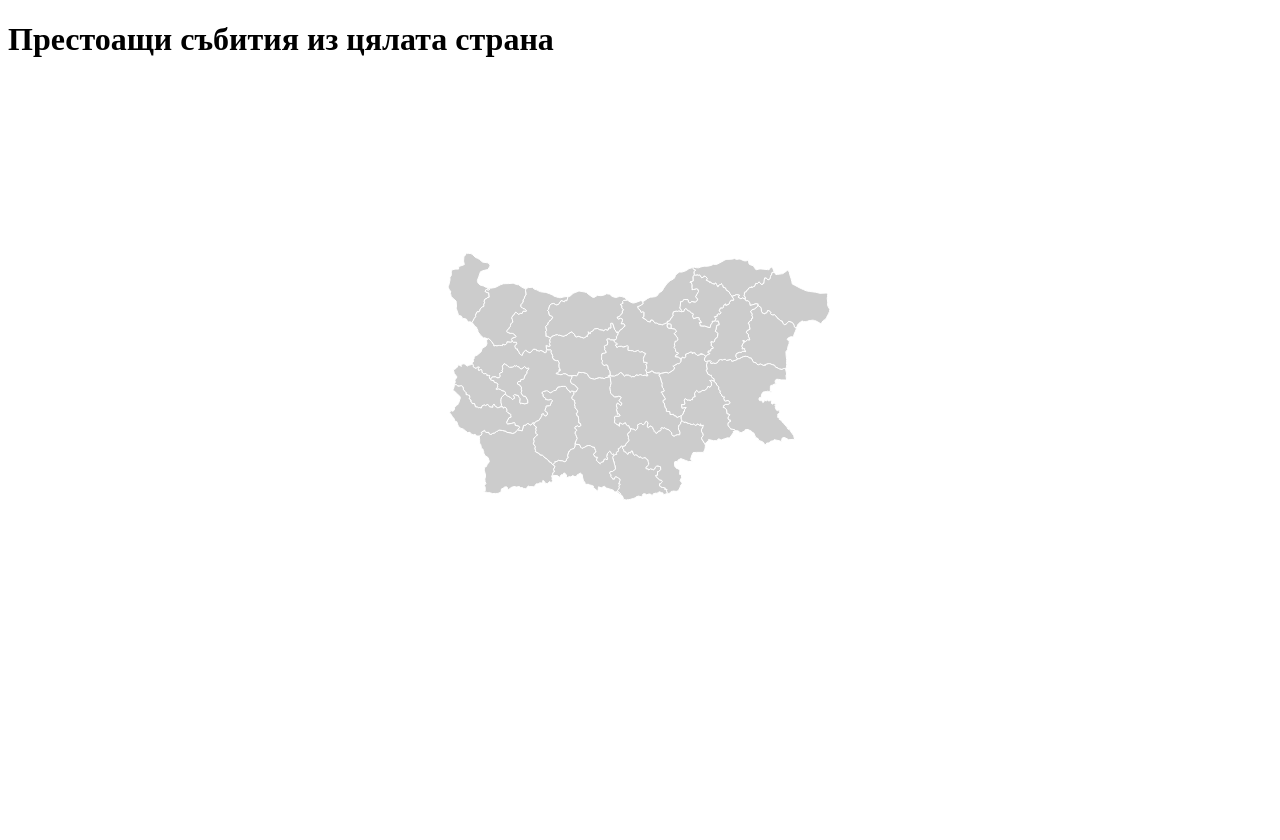
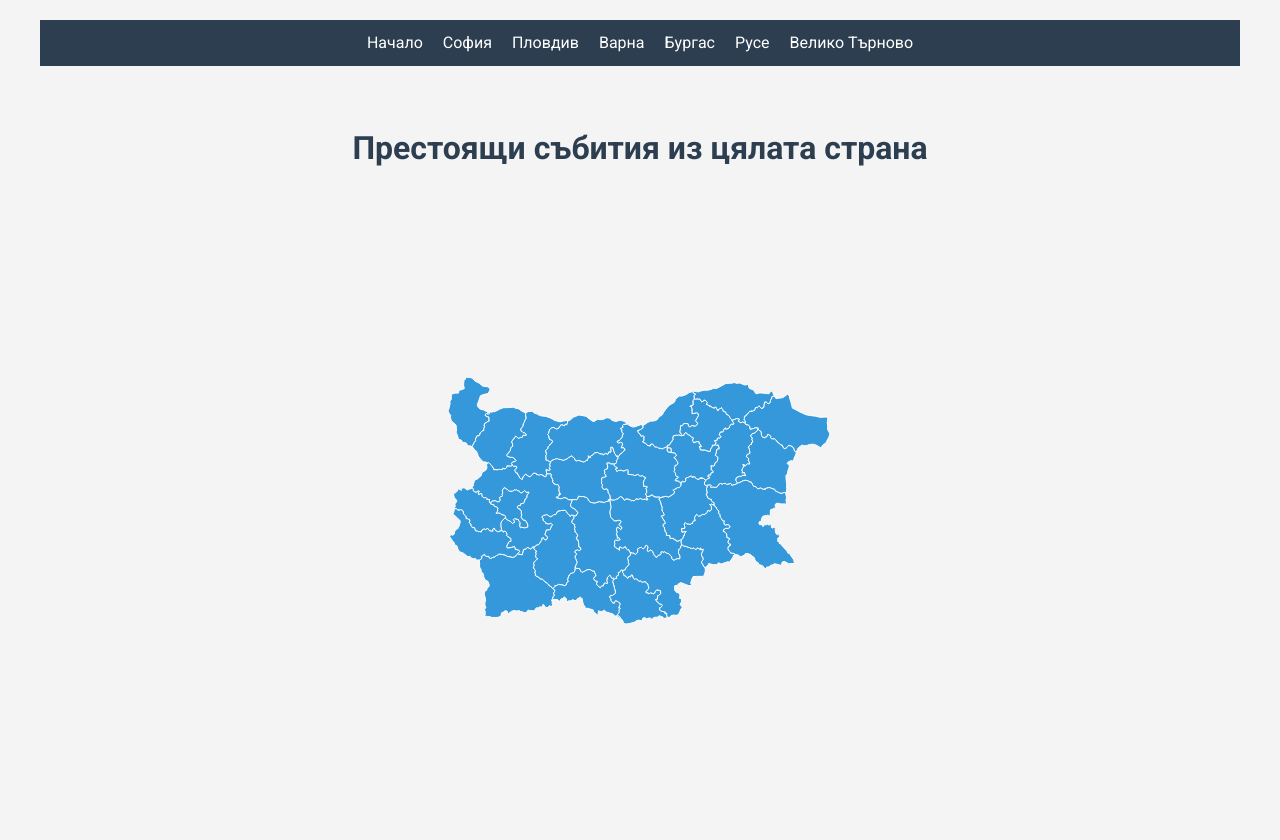
Before and after one commit to dhdimitrov/Ticket-App, a Flask app: page / in a window 1280 px wide. Before the commit the page ends 500 px from the top, so only its background shows below. Run offline with Flask 3, Linux system fonts and the light colour scheme.

Commit message:
Functionalities and beautify

```diff
--- a/app.py
+++ b/app.py
@@ -2,6 +2,7 @@ from flask import Flask, render_template, jsonify
 import requests
 from bs4 import BeautifulSoup
 from deep_translator import GoogleTranslator
+import re
 
 app = Flask(__name__)
 
@@ -29,14 +30,17 @@ def biletbg():
 
     concerts = []
     for event in soup.find_all('div', class_='upcoming-events-box'):
+        image_div = event.find('div', class_='img-top')
+        image = extract_image_url(image_div)
         name = event.find('h5').text.strip()
-            # date = event.find('span', class_='date').text.strip()
-        concerts.append({"name": name})
+        place = event.find(class_='upcoming-events-place').text.strip()
+        date = event.find('span').text.strip()
+        concerts.append({"image": image, "name": name, "place": place, "date": date})
     return concerts
 
 def grabo(region):
-    city = translate_city(region)
-    url = f"https://grabo.bg/events/{city.lower()}/popular#s"
+    city = translate_city(region).lower().replace(" ", "-")
+    url = f"https://grabo.bg/events/{city}/popular#s"
     response = requests.get(url)
     concerts = []
     if response.status_code == 200:
@@ -45,11 +49,17 @@ def grabo(region):
         events = soup.find_all('div', class_='e_deal')
 
         for event in events:
+            image_div = event.find('div', class_='ed_image')
             title_div = event.find('div', class_='ed_event_title')
+            place_div = event.find('div', class_='ed_venue')
+            date_div  = event.find('div', class_='ed_date')
 
             if title_div:
+                image = extract_image_url(image_div)
                 title = title_div.text.strip()
-                concerts.append({"name": title})
+                place = place_div.text.strip() if place_div else ""
+                date = date_div.text.strip() if date_div else ""
+                concerts.append({"image": image, "name": title, "place" : place, "date" : date})
     return concerts
 
 def translate_city(city_name):
@@ -57,5 +67,13 @@ def translate_city(city_name):
     translated = GoogleTranslator(source='bg', target='en').translate(city_name)
     return translated
 
+def extract_image_url(image_div):
+    if image_div and 'style' in image_div.attrs:
+        style = image_div['style']
+        url_match = re.search(r'url\([\'"]?(.+?)[\'"]?\)', style)
+        if url_match:
+            return url_match.group(1)
+    return ""
+
 if __name__ == '__main__':
     app.run(debug=True)
--- a/templates/index.html
+++ b/templates/index.html
@@ -3,29 +3,95 @@
 <head>
     <meta charset="UTF-8">
     <meta name="viewport" content="width=device-width, initial-scale=1.0">
-    <title>Tickets App</title>
+    <title>Tickets App - Upcoming Events</title>
     <script src="https://d3js.org/d3.v7.min.js"></script>
+    <link href="https://fonts.googleapis.com/css2?family=Roboto:wght@300;400;700&display=swap" rel="stylesheet">
     <style>
+        body {
+            font-family: 'Roboto', sans-serif;
+            line-height: 1.6;
+            color: #333;
+            max-width: 1200px;
+            margin: 0 auto;
+            padding: 20px;
+            background-color: #f4f4f4;
+            display: flex;
+            flex-direction: column;
+            min-height: 100vh;
+        }
+        .content {
+            flex: 1;
+            display: flex;
+            flex-direction: column;
+            justify-content: center;
+            align-items: center;
+        }
+        h1 {
+            text-align: center;
+            color: #2c3e50;
+            margin-bottom: 30px;
+            font-weight: 700;
+        }
         #map {
             width: 800px;
             height: 600px;
-            margin: 0 auto;
+            max-width: 100%;
+            max-height: 80vh;
         }
         .region {
-            fill: #ccc;
+            fill: #3498db;
             stroke: #fff;
             stroke-width: 1px;
             cursor: pointer;
+            transition: fill 0.3s ease;
         }
         .region:hover {
-            fill: #999;
+            fill: #2980b9;
+        }
+        nav {
+            background-color: #2c3e50;
+            padding: 10px 0;
+            margin-bottom: 20px;
+        }
+        nav ul {
+            list-style-type: none;
+            padding: 0;
+            margin: 0;
+            display: flex;
+            justify-content: center;
+        }
+        nav ul li {
+            margin: 0 10px;
+        }
+        nav ul li a {
+            color: #fff;
+            text-decoration: none;
+            font-weight: 500;
+        }
+        @media (max-width: 820px) {
+            #map {
+                width: 95%;
+                height: 70vh;
+            }
         }
     </style>
 </head>
 <body>
-    <h1>Престоащи събития из цялата страна</h1>
-    <div id="map"></div>
-    <!-- <p><a href="{{ url_for('scrape_concerts', region='SOF') }}">View concerts in Sofia</a></p> -->
+    <nav>
+        <ul>
+            <li><a href="{{ url_for('index') }}">Начало</a></li>
+            <li><a href="{{ url_for('scrape_concerts', region='София') }}">София</a></li>
+            <li><a href="{{ url_for('scrape_concerts', region='Пловдив') }}">Пловдив</a></li>
+            <li><a href="{{ url_for('scrape_concerts', region='Варна') }}">Варна</a></li>
+            <li><a href="{{ url_for('scrape_concerts', region='Бургас') }}">Бургас</a></li>
+            <li><a href="{{ url_for('scrape_concerts', region='Русе') }}">Русе</a></li>
+            <li><a href="{{ url_for('scrape_concerts', region='Велико Търново') }}">Велико Търново</a></li>
+        </ul>
+    </nav>
+    <div class="content">
+        <h1>Престоящи събития из цялата страна</h1>
+        <div id="map"></div>
+    </div>
     <script src="{{ url_for('static', filename='js/map.js') }}"></script>
 </body>
 </html>
```
Also changed, not shown: templates/concerts.html (+51 -3 lines), static/data/bulgaria-regions.json.
